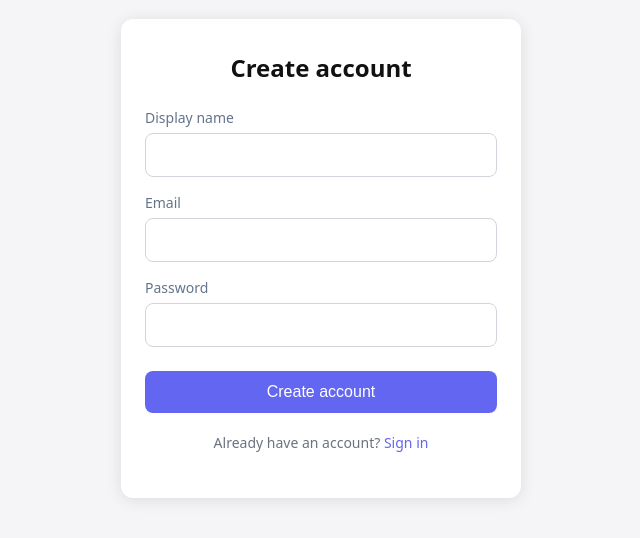
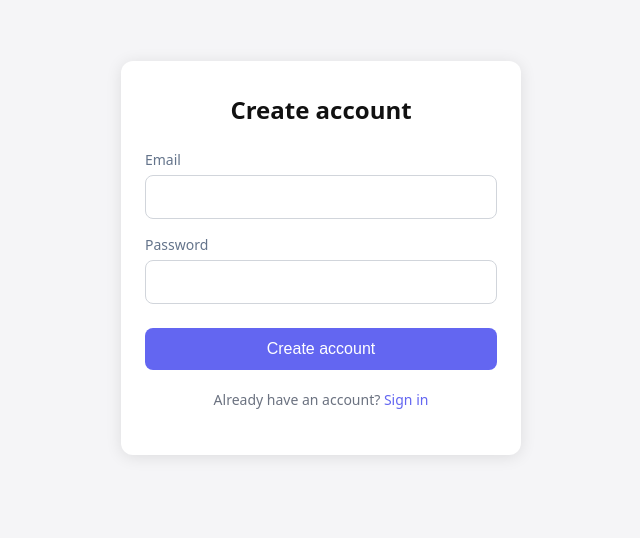
Before and after one commit to Alec-Christensen/survey-builder, a React (Vite) app in the folder SurveyBuilder/survey-builder-client/: page /register in a window 1280 px wide. Shown: the part 142-680 px from the top of the page, without its empty margins (319-959 px from the left). Built offline with nearby package versions, Linux system fonts and the light colour scheme; no server answers.

Commit message:
fix: remove display name field from registration

```diff
--- a/SurveyBuilder/survey-builder-client/src/pages/RegisterPage.tsx
+++ b/SurveyBuilder/survey-builder-client/src/pages/RegisterPage.tsx
@@ -6,7 +6,6 @@ import './auth.css'
 
 export default function RegisterPage() {
   const navigate = useNavigate()
-  const [displayName, setDisplayName] = useState('')
   const [email, setEmail] = useState('')
   const [password, setPassword] = useState('')
   const [error, setError] = useState('')
@@ -17,7 +16,7 @@ export default function RegisterPage() {
     setError('')
     setLoading(true)
     try {
-      await register({ displayName, email, password })
+      await register({ email, password })
       navigate('/dashboard')
     } catch (err) {
       if (isAxiosError(err) && err.response?.data?.errors) {
@@ -36,17 +35,6 @@ export default function RegisterPage() {
         <h1>Create account</h1>
         <form onSubmit={handleSubmit} noValidate>
           {error && <p className="auth-error">{error}</p>}
-          <div className="form-group">
-            <label htmlFor="displayName">Display name</label>
-            <input
-              id="displayName"
-              type="text"
-              value={displayName}
-              onChange={e => setDisplayName(e.target.value)}
-              autoComplete="name"
-              required
-            />
-          </div>
           <div className="form-group">
             <label htmlFor="email">Email</label>
             <input
--- a/SurveyBuilder/survey-builder-client/src/types/auth.ts
+++ b/SurveyBuilder/survey-builder-client/src/types/auth.ts
@@ -6,7 +6,6 @@ export interface LoginRequest {
 export interface RegisterRequest {
   email: string
   password: string
-  displayName: string
 }
 
 export interface AuthResponse {
```
Also changed, not shown: 2 other files (tests, documents, lock files or other folders).
